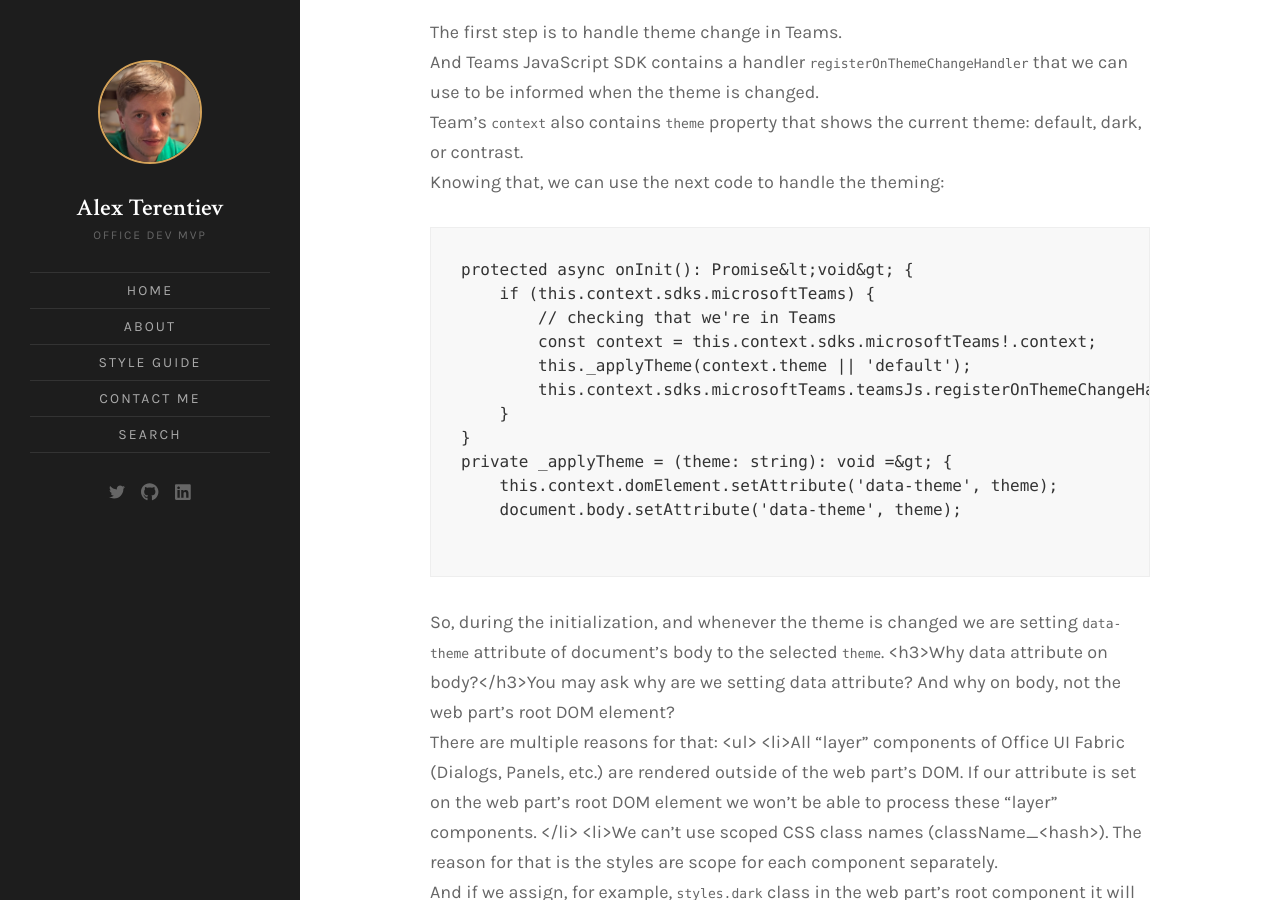
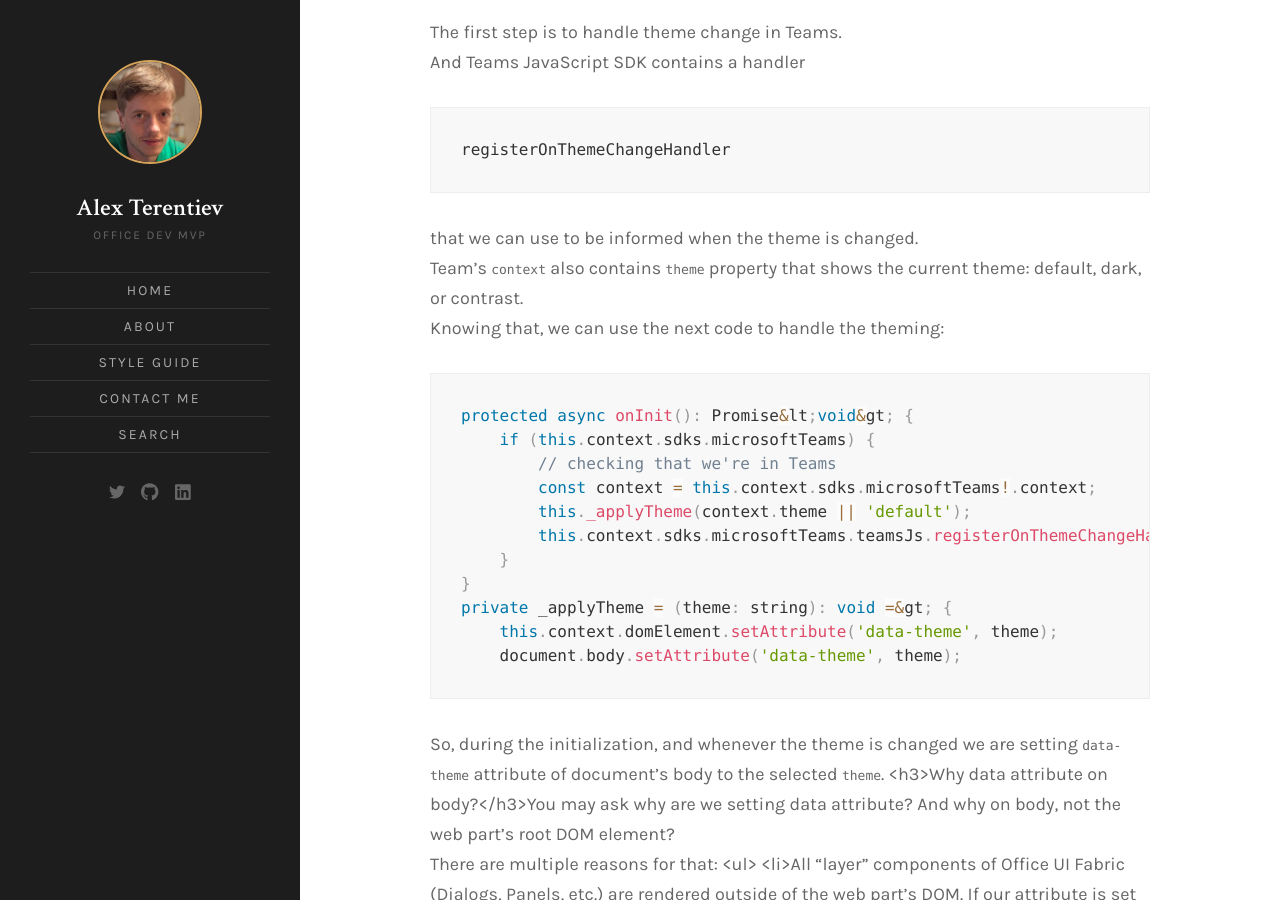
Before and after one commit to AJIXuMuK/AJIXuMuK.github.io, a Jekyll site: the page built from _posts/2020-03-28-support-microsoft-teams-themes-in.md, in a window 1280 px wide and 900 px high, scrolled down 3953 px. Built offline with Jekyll 4.4.1, drawn with Linux system fonts in a browser that asks for light colours; comment, search, counter and statistics services are not loaded.

Commit message:
in progress

````diff
--- a/_config.yml
+++ b/_config.yml
@@ -62,14 +62,8 @@ permalink: /:title
 lsi: false
 safe: true
 incremental: false
-markdown: GFM
-highlighter: rouge
-gist:
-  noscript: false
+markdown: kramdown
 kramdown:
-  math_engine: mathjax
   syntax_highlighter: rouge
   input: GFM
-  hard_wrap: false
-  extensions: fenced_code_blocks
-  css_class: 'highlight'
+  #css_class: 'highlight'
--- a/_posts/2020-03-28-support-microsoft-teams-themes-in.md
+++ b/_posts/2020-03-28-support-microsoft-teams-themes-in.md
@@ -81,12 +81,12 @@ correctly we'll need:<br />
     <li>Correctly override Office UI Fabric styles</li>
 </ul>Let's see how we can achieve that.<br /><br />
 <h2>1. Handle Theme change in MS Teams</h2>The first step is to handle theme change in Teams.<br />And Teams JavaScript
-SDK contains a handler <span class="code">registerOnThemeChangeHandler</span> that we can use to be informed when the
+SDK contains a handler {% highlight javascript %}registerOnThemeChangeHandler{% endhighlight %} that we can use to be informed when the
 theme is changed.<br />Team's <span class="code">context</span> also contains <span class="code">theme</span> property
 that shows the current theme: default, dark, or contrast.<br />Knowing that, we can use the next code to handle the
 theming:
 <div markdown="1">
-{% highlight ts %}
+```javascript
 protected async onInit(): Promise&lt;void&gt; {
     if (this.context.sdks.microsoftTeams) {
         // checking that we're in Teams
@@ -98,7 +98,7 @@ protected async onInit(): Promise&lt;void&gt; {
 private _applyTheme = (theme: string): void =&gt; {
     this.context.domElement.setAttribute('data-theme', theme);
     document.body.setAttribute('data-theme', theme);
-    {% endhighlight %}
+```
 </div>
 So, during the initialization, and whenever the theme is changed we are setting <span class="code">data-theme</span>
 attribute of document's body to the selected <span class="code">theme</span>. <h3>Why data attribute on body?</h3>You
````
Also changed, not shown: _posts/2020-06-19-test.md (+5 -0 lines).
